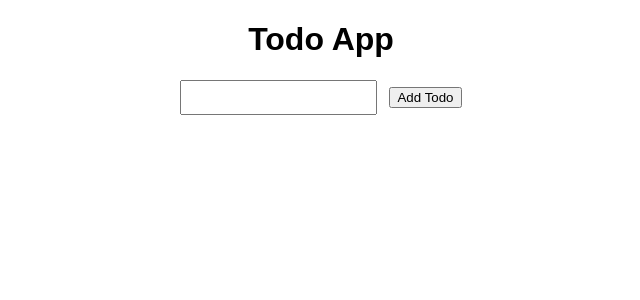
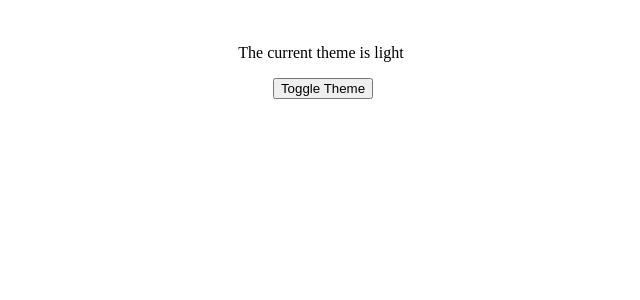
Before and after one commit to Vikassinghrathor/React_Practice_exercises, a React (Vite) app: page / in a window 1280 px wide. Shown: the top 300 px of the page, without its empty margins (319-959 px from the left). Built offline with nearby package versions, Linux system fonts and the light colour scheme.

Commit message:
theme using context practice

```diff
--- a/src/App.jsx
+++ b/src/App.jsx
@@ -1,58 +1,44 @@
-import { useReducer, useState } from 'react';
-import './index.css';
+import { createContext, useContext, useState } from 'react';
 
-// Define initial state
-const initialState = [];
+const ThemeContext = createContext();
 
-// Define reducer function
-function reducer(state, action) {
-  switch (action.type) {
-    case 'add':
-      return [...state, { id: Date.now(), text: action.text, completed: false }];
-    case 'toggle':
-      return state.map(todo =>
-        todo.id === action.id ? { ...todo, completed: !todo.completed } : todo
-      );
-    case 'remove':
-      return state.filter(todo => todo.id !== action.id);
-    default:
-      throw new Error();
-  }
-}
+function ThemeProvider({ children }) {
+  const [theme, setTheme] = useState('light');
 
-function App() {
-  const [state, dispatch] = useReducer(reducer, initialState);
-  const [text, setText] = useState('');
-
-  const handleAddTodo = () => {
-    dispatch({ type: 'add', text });
-    setText('');
+  const toggleTheme = () => {
+    setTheme(theme === 'light' ? 'dark' : 'light');
   };
 
   return (
-    <div className="App">
-      <h1>Todo App</h1>
-      <div>
-        <input
-          type="text"
-          value={text}
-          onChange={e => setText(e.target.value)}
-        />
-        <button onClick={handleAddTodo}>Add Todo</button>
-      </div>
-      <ul>
-        {state.map(todo => (
-          <li key={todo.id} style={{ textDecoration: todo.completed ? 'line-through' : 'none' }}>
-            {todo.text}
-            <button onClick={() => dispatch({ type: 'toggle', id: todo.id })}>
-              {todo.completed ? 'Undo' : 'Complete'}
-            </button>
-            <button onClick={() => dispatch({ type: 'remove', id: todo.id })}>Remove</button>
-          </li>
-        ))}
-      </ul>
+    <ThemeContext.Provider value={{ theme, toggleTheme }}>
+      {children}
+    </ThemeContext.Provider>
+  );
+}
+
+function ThemedComponent() {
+  const { theme, toggleTheme } = useContext(ThemeContext);
+  const style = {
+    backgroundColor: theme === 'light' ? '#fff' : '#333',
+    color: theme === 'light' ? '#000' : '#fff',
+    padding: '20px',
+    textAlign: 'center',
+  };
+
+  return (
+    <div style={style}>
+      <p>The current theme is {theme}</p>
+      <button onClick={toggleTheme}>Toggle Theme</button>
     </div>
   );
 }
 
+function App() {
+  return (
+    <ThemeProvider>
+      <ThemedComponent />
+    </ThemeProvider>
+  );
+}
+
 export default App;
```
